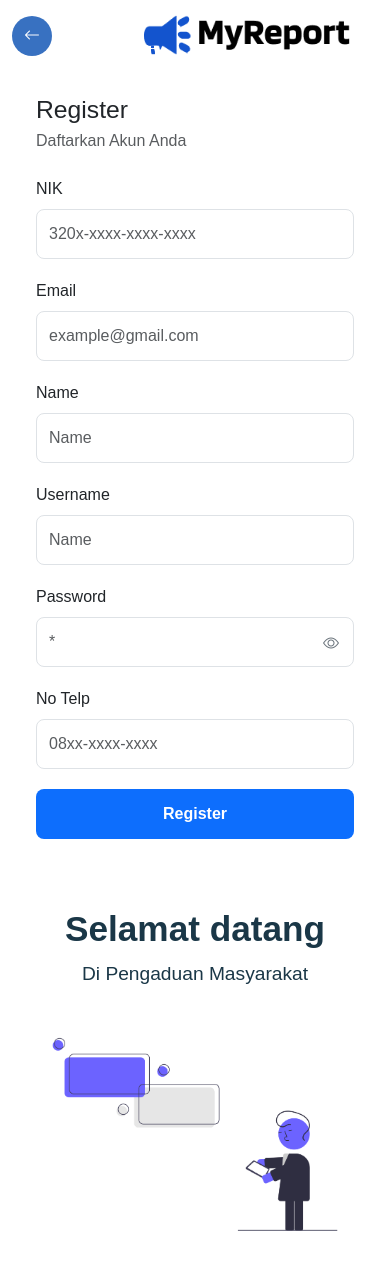
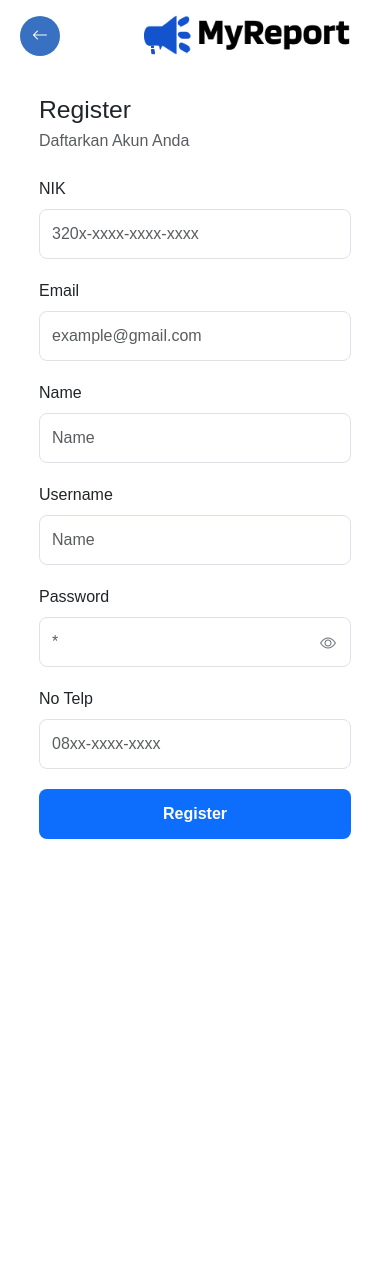
Before and after one commit to Mahklvk/ProjectPengaduanMasyarakat, a PHP site: page /ProjectPengaduanMasyarakat/register.php in a window 390 px wide. After the commit the page ends 839 px from the top, so only its background shows below. Run offline with PHP 8.4, Linux system fonts and the light colour scheme; some libraries are stand-ins or nearby versions.

Commit message:
change title

```diff
--- a/register.php
+++ b/register.php
@@ -3,7 +3,7 @@
 <head>
     <meta charset="UTF-8">
     <meta name="viewport" content="width=device-width, initial-scale=1.0">
-    <title>MyReport - Register</title>
+    <title>Register - MyReport</title>
     <link href="https://cdn.jsdelivr.net/npm/bootstrap@5.3.0-alpha1/dist/css/bootstrap.min.css" rel="stylesheet">
     <!-- Menggunakan Bootstrap Icons -->
     <link rel="stylesheet" href="https://cdn.jsdelivr.net/npm/bootstrap-icons@1.11.0/font/bootstrap-icons.css">
@@ -116,6 +116,14 @@
             flex-direction: column;
             height: calc(100% - 70px);
         }
+        @media (max-width: 767.98px) {
+    .container {
+        padding: 0 15px;
+    }
+    .back-button {
+        margin-left: 5px;
+    }
+}
     </style>
 </head>
 <body>
@@ -127,7 +135,7 @@
             <div class="col-md-12">
                     <div class="card-body p-0">
                         <div class="row g-0">
-                            <div class="col-md-6 p-4">
+                            <div class="col-lg-6 col-12 p-4">
                                 <h2 class="mb-1">Register</h2>
                                 <p class="mb-4 text-muted">Daftarkan Akun Anda</p>
 
@@ -268,7 +276,7 @@
                                         <img src="storages/MyReport2.png" alt="MyReport Text" class="logo-text">
                                     </div>
                                 </div>
-                                <div class="right-side-content">
+                                <div class="right-side-content d-none d-lg-block">
                                     <div class="welcome-section">
                                         <h1 class="welcome-text">Selamat datang</h1>
                                         <p class="sub-text">Di Pengaduan Masyarakat</p>
```
